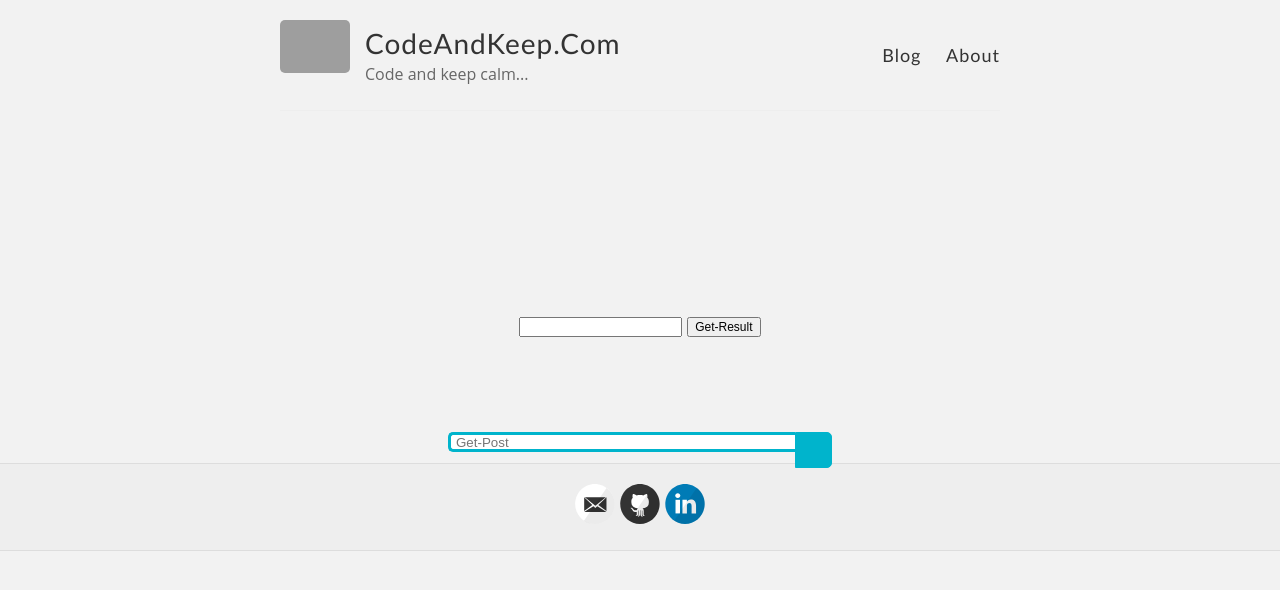
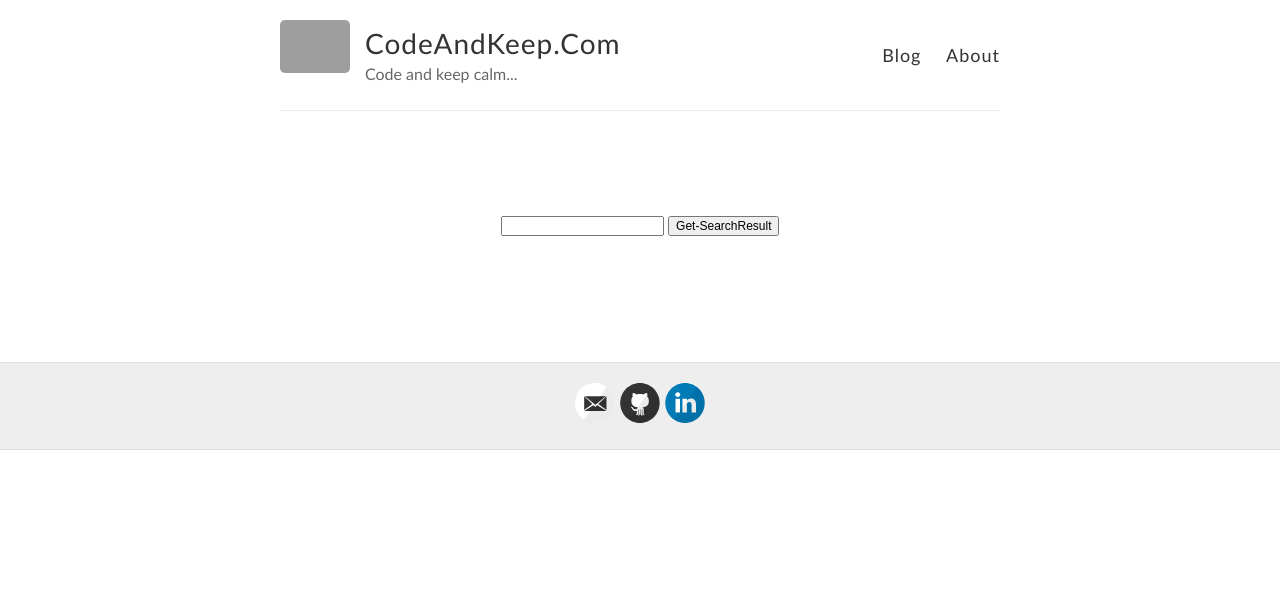
Before and after one commit to briansworth/dev, a Jekyll site: the page built from search/index.html, in a window 1280 px wide. Shown: the top 590 px of the page. Built offline with Jekyll 4.4.1, drawn with Linux system fonts in a browser that asks for light colours; nearby versions of some CDN libraries; grey boxes are pictures that could not be loaded.

Commit message:
Reverted back to basic search form

```diff
--- a/search/index.html
+++ b/search/index.html
@@ -2,78 +2,11 @@
 layout: default
 title: Search
 ---
-
-<head>
-<style>
-body{
-  background: #f2f2f2;
-  font-family: 'Open Sans', sans-serif;
-}
-
-.search {
-  width: 100%;
-  position: relative;
-  display: flex;
-}
-
-.searchTerm {
-  width: 100%;
-  border: 3px solid #00B4CC;
-  border-right: none;
-  padding: 5px;
-  height: 20px;
-  border-radius: 5px 0 0 5px;
-  outline: none;
-  color: #9DBFAF;
-}
-
-.searchTerm:focus{
-  color: #00B4CC;
-}
-
-.searchButton {
-  width: 40px;
-  height: 36px;
-  border: 1px solid #00B4CC;
-  background: #00B4CC;
-  text-align: center;
-  color: #fff;
-  border-radius: 0 5px 5px 0;
-  cursor: pointer;
-  font-size: 20px;
-}
-
-/*Resize the wrap to see the search bar change!*/
-.wrap{
-  width: 30%;
-  position: absolute;
-  top: 50%;
-  left: 50%;
-  transform: translate(-50%, -50%);
-}
-</style>
-</head>
-
-<br/>&nbsp;
-<form action="get" id="site_search">
-<div class="wrap">
-   <div class="search">
-      <input type="text" class="searchTerm" placeholder="Get-Post">
-      <button type="submit" class="searchButton">
-        <i class="fa fa-search"></i>
-     </button>
-   </div>
-</div>
-</form>
-<br/>&nbsp;
-<br/>&nbsp;
-
-
 <br/>&nbsp;
 <form action="get" id="site_search">
 <center>
   <input style="font-size:12px;" type="text" id="search_box">
-  <input style="font-size:12px;" type="submit" value="Get-Result">
+  <input style="font-size:12px;" type="submit" value="Get-SearchResult">
 </center>
 </form>
 <br/>&nbsp;
```
